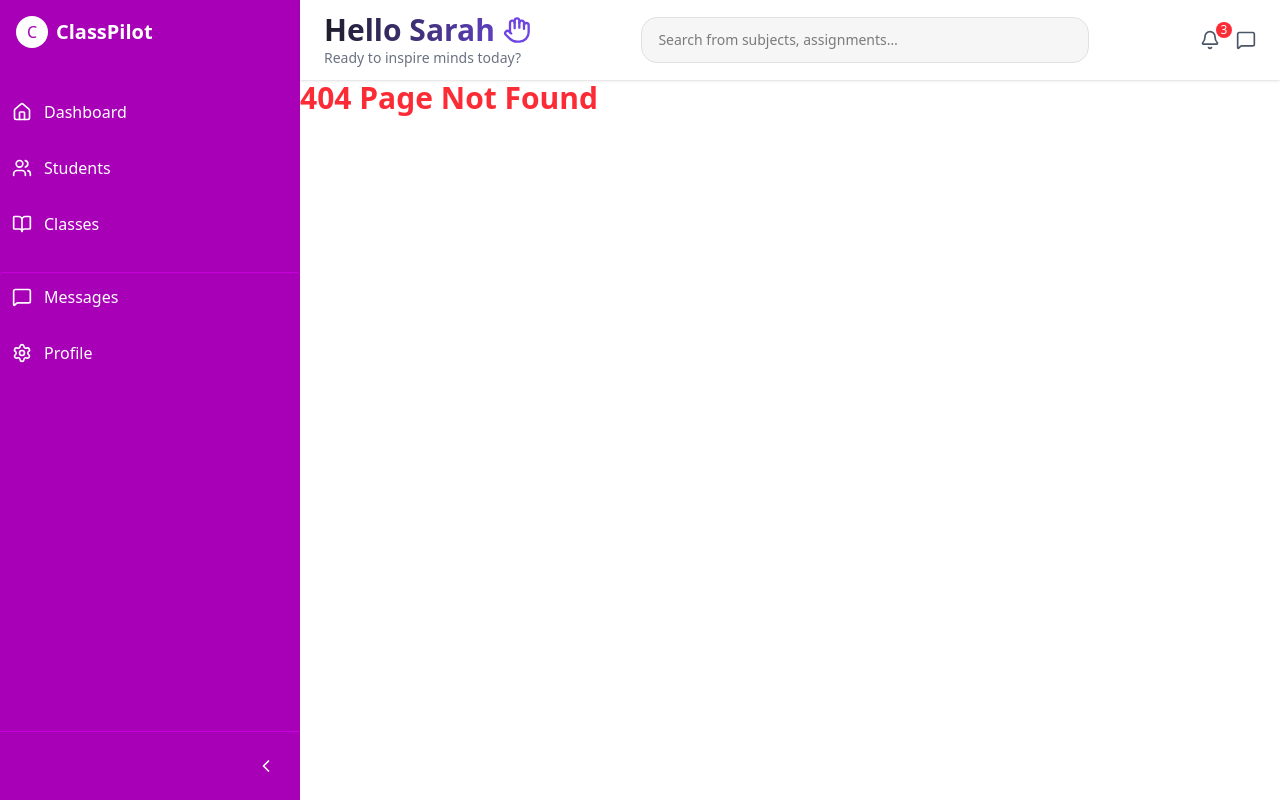
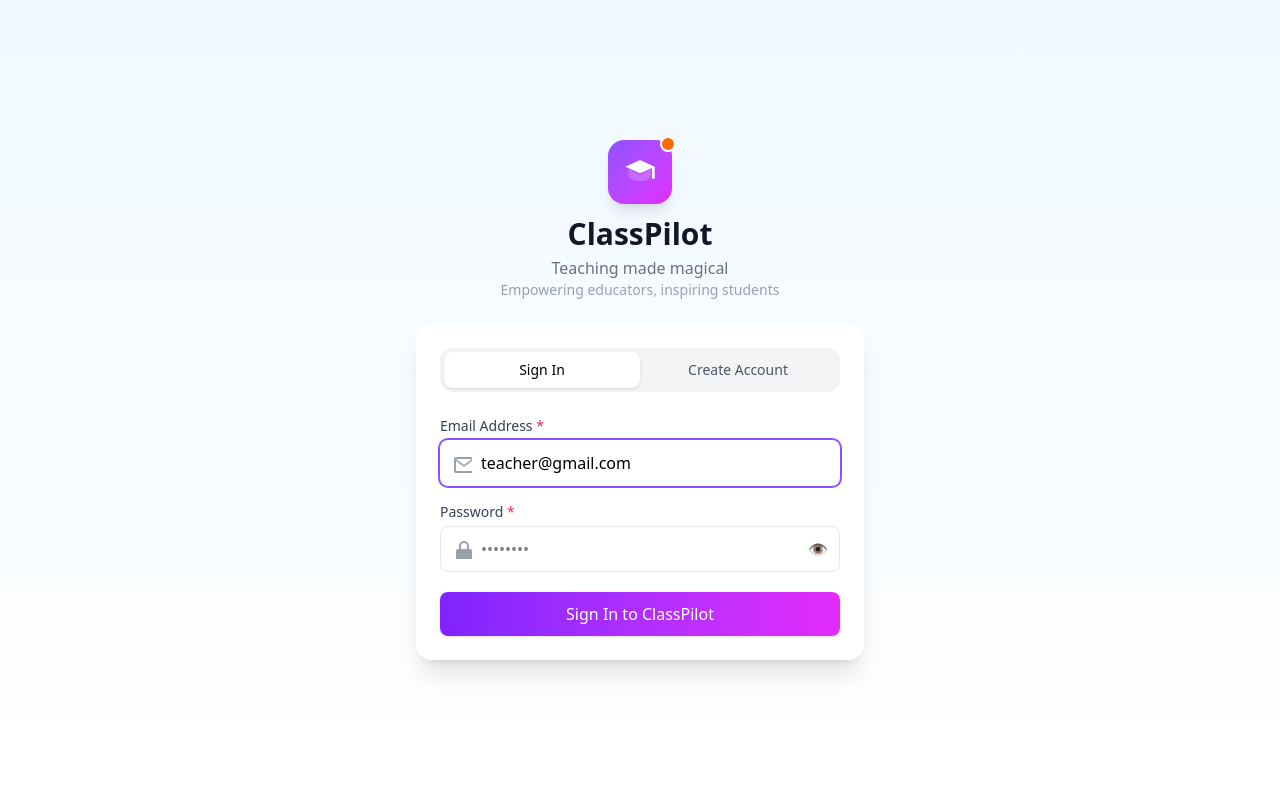
Before and after one commit to ClassPilot/ClassPilot, a React (Vite) app: page /login in a window 1280 px wide. Before the commit this address had no page. Built offline with nearby package versions, Linux system fonts and the light colour scheme.

Commit message:
logingpage design done

```diff
--- a/src/App.jsx
+++ b/src/App.jsx
@@ -1,46 +1,62 @@
 // App.jsx
 import { useState } from "react";
 import { BrowserRouter as Router, Routes, Route } from "react-router-dom";
+
 import SideBar from "./Components/Layout/SideBar";
+import HeaderBar from "./Components/Layout/HeaderBar";
 
 import DashBoardPage from "./Pages/DashBoardPage";
 import NotFoundPage from "./Pages/NotFoundPage";
 import ClassesPage from "./Pages/ClassesPage";
 import StudentPage from "./Pages/StudentPage";
-// import LoginPage from "./Pages/LoginPage";
+import LoginPage from "./Pages/LoginPage";
 import MessagesPage from "./Pages/MessagesPage";
 import ProfilePage from "./Pages/ProfilePage";
-import HeaderBar from "./Components/Layout/HeaderBar";
-// import SingupPage from "./Pages/SingupPage";
 
-function App() {
-  const [isCollapsed, setIsCollapsed] = useState(false);
-
+// ---- Layout gaar ah oo loo isticmaalo pages-ka app-ka ----
+function AppLayout({ isCollapsed, setIsCollapsed }) {
   return (
-    <Router>
     <div
       className={`grid min-h-screen transition-all duration-300 ${
         isCollapsed ? "grid-cols-[80px_1fr]" : "grid-cols-[300px_1fr]"
       }`}
     >
       <SideBar isCollapsed={isCollapsed} setIsCollapsed={setIsCollapsed} />
-
       <main className="transition-all duration-300">
         <HeaderBar />
         <Routes>
           <Route path="/" element={<DashBoardPage />} />
           <Route path="/students" element={<StudentPage />} />
           <Route path="/classes" element={<ClassesPage />} />
-            {/* <Route path="/login" element={<LoginPage />} /> */}
-            {/* <Route path="/singup" element={<SingupPage />} /> */}
+          <Route path="/messages" element={<MessagesPage />} />
           <Route path="/profile" element={<ProfilePage />} />
-            <Route path="/messages" element={<MessagesPage />} />
           <Route path="*" element={<NotFoundPage />} />
         </Routes>
       </main>
     </div>
+  );
+}
+
+export default function App() {
+  const [isCollapsed, setIsCollapsed] = useState(false);
+
+  return (
+    <Router>
+      <Routes>
+        {/* ---- Auth pages: ma laha Sidebar/Header ---- */}
+        <Route path="/login" element={<LoginPage />} />
+
+        {/* ---- App pages: leh Sidebar/Header ---- */}
+        <Route
+          path="/*"
+          element={
+            <AppLayout
+              isCollapsed={isCollapsed}
+              setIsCollapsed={setIsCollapsed}
+            />
+          }
+        />
+      </Routes>
     </Router>
   );
 }
-
-export default App;
--- a/src/Pages/LoginPage.jsx
+++ b/src/Pages/LoginPage.jsx
@@ -1,11 +1,147 @@
-function LoginPage() {
+import { useState, useEffect } from "react";
+import { useNavigate, Link } from "react-router-dom";
+
+export default function LoginPage() {
+  const navigate = useNavigate();
+  const [showPassword, setShowPassword] = useState(false);
+  const [email, setEmail] = useState("teacher@gmail.com");
+  const [password, setPassword] = useState("");
+  const [loading, setLoading] = useState(false);
+  const [error, setError] = useState("");
+
+  // ✅ If the user is already logged in, redirect to Dashboard
+  useEffect(() => {
+    const token = localStorage.getItem("token");
+    if (token) navigate("/");
+  }, [navigate]);
+
+  const handleSubmit = async (e) => {
+    e.preventDefault();
+    setError("");
+    setLoading(true);
+    try {
+      // TODO: call your real API here
+      // const { token } = await login(email, password);
+      // localStorage.setItem("token", token);
+
+      // Demo only
+      await new Promise((r) => setTimeout(r, 500));
+      localStorage.setItem("token", "demo_token"); // store a demo token
+      navigate("/"); // go to dashboard
+    } catch {
+      setError("Email or password is incorrect.");
+    } finally {
+      setLoading(false);
+    }
+  };
+
   return (
-    <div>
-      <h2 className="text-4xl text-center mt-[50px] capitalize">
-        welcome to <span className="text-fuchsia-700">LoginPage</span>
-      </h2>
+    <div className="min-h-screen bg-gradient-to-b from-sky-50 to-white flex items-center justify-center px-4">
+      <div className="w-full max-w-md">
+        {/* Brand */}
+        <div className="flex flex-col items-center mb-6">
+          <div className="relative mb-3">
+            <div className="w-16 h-16 rounded-2xl bg-gradient-to-br from-violet-500 to-fuchsia-500 shadow-lg flex items-center justify-center">
+              <svg xmlns="http://www.w3.org/2000/svg" viewBox="0 0 24 24" fill="white" className="w-8 h-8">
+                <path d="M12 3L1 8l11 5 9-4.091V17h2V8L12 3z" />
+                <path d="M12 14L3.5 9.75V14c0 2.761 3.806 5 8.5 5s8.5-2.239 8.5-5V9.75L12 14z" fillOpacity=".2" />
+              </svg>
+              <span className="absolute -top-1 -right-1 h-4 w-4 rounded-full bg-orange-500 border-2 border-white"></span>
+            </div>
+          </div>
+          <h1 className="text-3xl font-semibold text-gray-900">ClassPilot</h1>
+          <p className="text-gray-500 mt-1">Teaching made magical</p>
+          <p className="text-gray-400 text-sm">Empowering educators, inspiring students</p>
+        </div>
+
+        {/* Card */}
+        <div className="bg-white/90 backdrop-blur rounded-2xl shadow-xl p-6">
+          {/* Tabs (Sign in / Signup) */}
+          <div className="grid grid-cols-2 bg-gray-100 rounded-xl p-1 mb-6">
+            <button
+              type="button"
+              className="text-sm font-medium rounded-lg py-2 bg-white shadow-sm w-full"
+            >
+              Sign In
+            </button>
+            {/* ✅ clickable Create Account */}
+            <Link
+              to="/signup"
+              className="text-sm font-medium rounded-lg py-2 text-gray-600 text-center w-full hover:text-violet-600"
+            >
+              Create Account
+            </Link>
+          </div>
+
+          <form onSubmit={handleSubmit} noValidate autoComplete="on">
+            {/* Email */}
+            <label htmlFor="email" className="block text-sm font-medium text-gray-700 mb-1">
+              Email Address <span className="text-rose-500">*</span>
+            </label>
+            <div className="relative mb-4">
+              <span className="absolute inset-y-0 left-3 flex items-center text-gray-400">
+                <svg xmlns="http://www.w3.org/2000/svg" fill="currentColor" className="w-5 h-5"><path d="M20 4H4a2 2 0 00-2 2v12a2 2 0 002 2h16a2 2 0 002-2V6a2 2 0 00-2-2zm0 2v.01L12 12 4 6.01V6h16zM4 18V8l8 6 8-6v10H4z" /></svg>
+              </span>
+              <input
+                id="email"
+                type="email"
+                value={email}
+                onChange={(e) => setEmail(e.target.value)}
+                placeholder="teacher@gmail.com"
+                autoComplete="email"
+                required
+                autoFocus
+                className="w-full rounded-lg border border-gray-200 pl-10 pr-3 py-2.5 focus:outline-none focus:ring-2 focus:ring-violet-500 focus:border-transparent"
+              />
+            </div>
+
+            {/* Password */}
+            <label htmlFor="password" className="block text-sm font-medium text-gray-700 mb-1">
+              Password <span className="text-rose-500">*</span>
+            </label>
+            <div className="relative">
+              <span className="absolute inset-y-0 left-3 flex items-center text-gray-400">
+                <svg xmlns="http://www.w3.org/2000/svg" fill="currentColor" className="w-5 h-5"><path d="M12 2a5 5 0 00-5 5v3H6a2 2 0 00-2 2v8a2 2 0 002 2h12a2 2 0 002-2v-8a2 2 0 00-2-2h-1V7a5 5 0 00-5-5zm3 8H9V7a3 3 0 016 0v3z" /></svg>
+              </span>
+              <input
+                id="password"
+                type={showPassword ? "text" : "password"}
+                value={password}
+                onChange={(e) => setPassword(e.target.value)}
+                placeholder="••••••••"
+                autoComplete="current-password"
+                required
+                aria-invalid={!!error}
+                aria-describedby={error ? "login-error" : undefined}
+                className="w-full rounded-lg border border-gray-200 pl-10 pr-10 py-2.5 focus:outline-none focus:ring-2 focus:ring-violet-500 focus:border-transparent"
+              />
+              <button
+                type="button"
+                onClick={() => setShowPassword((v) => !v)}
+                className="absolute inset-y-0 right-3 flex items-center text-gray-400 hover:text-gray-600"
+                aria-label={showPassword ? "Hide password" : "Show password"}
+              >
+                {showPassword ? "🙈" : "👁️"}
+              </button>
+            </div>
+
+            {error && (
+              <p id="login-error" role="alert" className="mt-3 text-sm text-rose-600">
+                {error}
+              </p>
+            )}
+
+            <button
+              type="submit"
+              disabled={loading}
+              aria-busy={loading}
+              className="mt-5 w-full rounded-lg py-2.5 text-white font-medium bg-gradient-to-r from-violet-600 to-fuchsia-500 hover:from-violet-700 hover:to-fuchsia-600 shadow disabled:opacity-60"
+            >
+              {loading ? "Signing in..." : "Sign In to ClassPilot"}
+            </button>
+          </form>
+        </div>
+      </div>
     </div>
   );
 }
-
-export default LoginPage;
```
Lines whose indentation alone changed are shown as unchanged.
